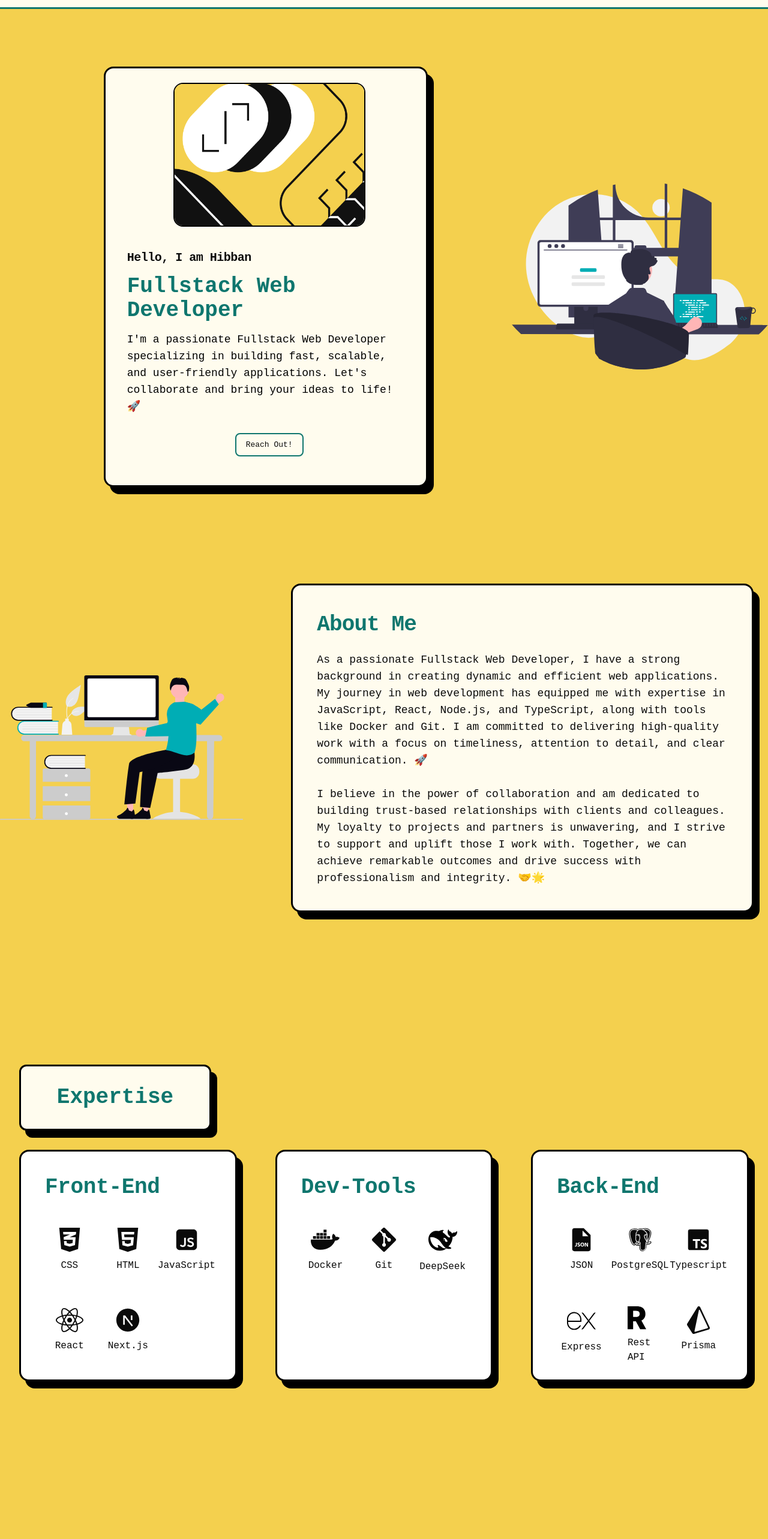
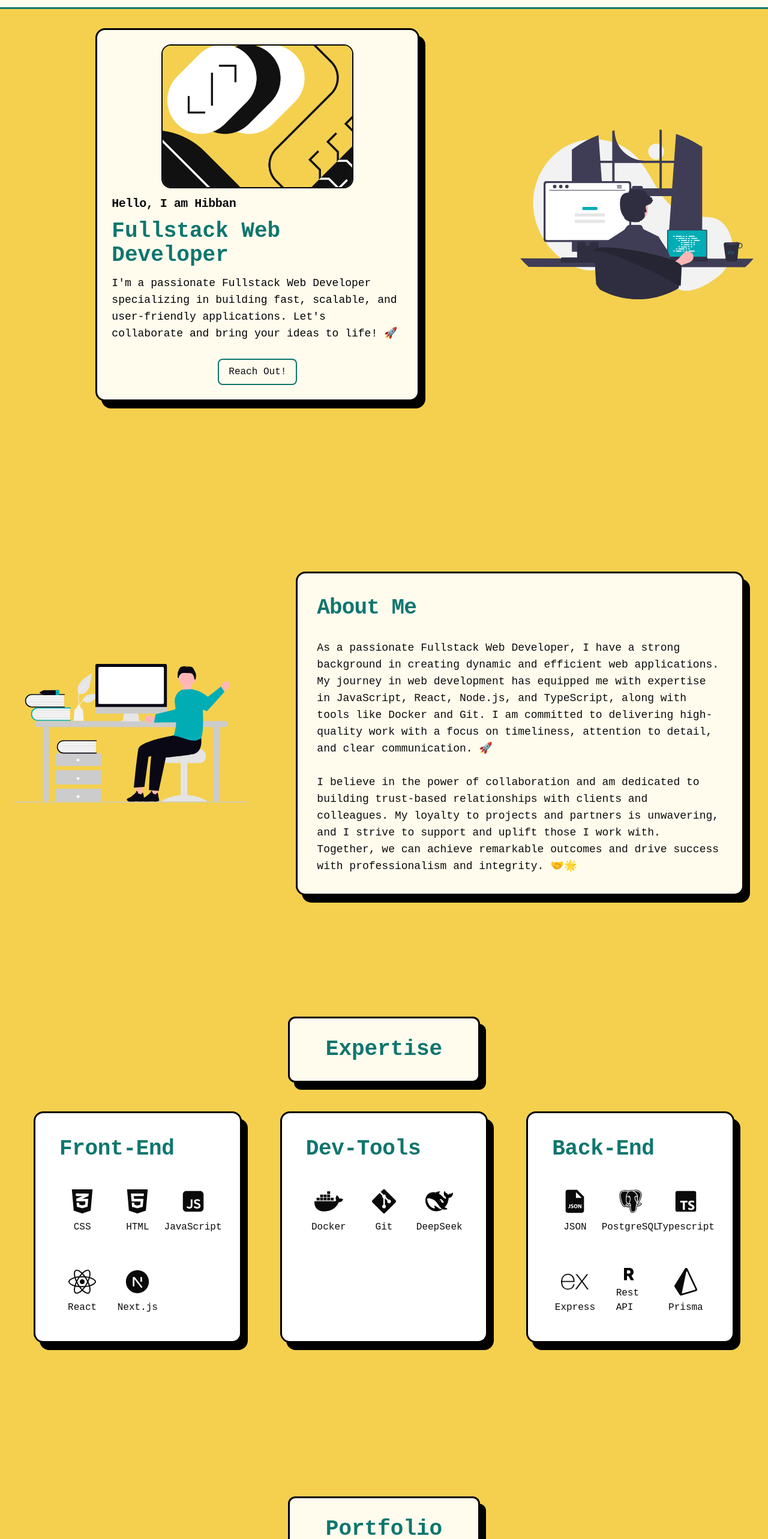
Before and after one commit to hikwoa-hfw/portfolio-web-0610, a Next.js app: page / in a window 1280 px wide. Shown: the part 60-2626 px from the top of the page at 60% size. Built offline with nearby package versions, Linux system fonts and the light colour scheme.

Commit message:
perf: responsive

```diff
--- a/src/components/AboutMe.tsx
+++ b/src/components/AboutMe.tsx
@@ -8,25 +8,43 @@ import Image from "next/image";
 
 const AboutMe = () => {
   return (
-    <main className="yellow py-4" id="about">
-      <div className="yellow container mx-auto grid items-center justify-center lg:py-12">
-        <h1 className="hidden text-4xl text-teal-700">About Me</h1>
-        <div className="my-12 grid gap-8 lg:grid-cols-3">
-          <div className="relative hidden h-[640px] w-full lg:block">
-            <Image src="/Hello.svg" alt="Me" fill objectFit="contain" />
+    <main className="yellow py-4 px-4 sm:px-6" id="about">
+      <div className="yellow container mx-auto grid items-center justify-center lg:py-6">
+        <h1 className="hidden text-2xl sm:text-3xl md:text-4xl text-teal-700">About Me</h1>
+        <div className="my-8 sm:my-12 grid gap-4 sm:gap-8 lg:grid-cols-3">
+          {/* Image for larger screens */}
+          <div className="relative hidden h-[400px] sm:h-[500px] md:h-[600px] lg:h-[640px] w-full lg:block">
+            <Image
+              src="/Hello.svg"
+              alt="Me"
+              fill
+              className="object-contain"
+              priority
+            />
           </div>
-          <div className="col-span-2 mx-6 lg:ml-12 flex items-center">
-            <Card className="rounded-2xl border-[3px] border-black bg-[#fffcee] p-4 shadow-custom lg:w-[830px]">
-              <CardHeader className="flex">
-                <div className="relative h-[200px] w-full lg:hidden">
-                  <Image src="/Hello.svg" alt="Me" fill objectFit="contain" />
+
+          {/* Card Section */}
+          <div className="col-span-2 mx-2 sm:mx-4 lg:ml-12 flex items-center">
+            <Card className="rounded-xl sm:rounded-2xl border-2 sm:border-[3px] border-black bg-[#fffcee] p-2 sm:p-4 shadow-custom w-full lg:w-[830px]">
+              <CardHeader className="flex p-3 sm:p-4">
+                {/* Image for mobile screens */}
+                <div className="relative h-[150px] sm:h-[180px] md:h-[200px] w-full lg:hidden">
+                  <Image
+                    src="/Hello.svg"
+                    alt="Me"
+                    fill
+                    className="object-contain"
+                    priority
+                  />
                 </div>
-                <CardTitle className="cursor-pointer text-2xl lg:text-4xl text-teal-700 transition-all duration-150 hover:underline hover:underline-offset-auto">
+                <CardTitle className="cursor-pointer text-xl sm:text-2xl md:text-3xl lg:text-4xl text-teal-700 transition-all duration-150 hover:underline hover:underline-offset-auto">
                   About Me
                 </CardTitle>
               </CardHeader>
-              <CardContent>
-                <p className="hidden lg:text-lg leading-relaxed lg:block">
+
+              <CardContent className="p-3 sm:p-4">
+                {/* Desktop version */}
+                <p className="hidden lg:block text-base sm:text-lg leading-relaxed">
                   As a passionate Fullstack Web Developer, I have a strong
                   background in creating dynamic and efficient web applications.
                   My journey in web development has equipped me with expertise
@@ -35,14 +53,17 @@ const AboutMe = () => {
                   high-quality work with a focus on timeliness, attention to
                   detail, and clear communication. 🚀
                   <br />
-                  <br />I believe in the power of collaboration and am dedicated
+                  <br />
+                  I believe in the power of collaboration and am dedicated
                   to building trust-based relationships with clients and
                   colleagues. My loyalty to projects and partners is unwavering,
                   and I strive to support and uplift those I work with.
                   Together, we can achieve remarkable outcomes and drive success
                   with professionalism and integrity. 🤝🌟
                 </p>
-                <p className="text-[14px] leading-relaxed lg:hidden">
+
+                {/* Mobile version */}
+                <p className="text-sm sm:text-base leading-relaxed lg:hidden">
                   As a Fullstack Developer, I craft efficient web applications
                   using JavaScript, React, and Node.js. I deliver high-quality
                   work through clear communication and collaborative
--- a/src/components/Expertise.tsx
+++ b/src/components/Expertise.tsx
@@ -14,7 +14,7 @@ import {
 import { RiJavascriptFill, RiNextjsFill } from "react-icons/ri";
 import { SiPrisma } from "react-icons/si";
 import ExpertiseCard2 from "./ExpertiseCard";
-
+import { SiExpress } from "react-icons/si";
 
 const frontEnd = [
   {
@@ -43,7 +43,6 @@ const frontEnd = [
     link: "https://nextjs.org/",
   },
 ];
-
 const devTools = [
   {
     icon: <FaDocker />,
@@ -56,7 +55,17 @@ const devTools = [
     link: "https://git-scm.com/",
   },
   {
-    icon: <Image src="/deepseek.svg" alt="deepseek" width={48} height={48} />,
+    icon: (
+      <div className="relative h-8 w-8 sm:h-10 sm:w-10 lg:h-12 lg:w-12">
+        <Image
+          src="/deepseek.svg"
+          alt="deepseek"
+          fill
+          className="object-contain"
+          sizes="(max-width: 640px) 32px, (max-width: 1024px) 40px, 48px"
+        />
+      </div>
+    ),
     title: "DeepSeek",
     link: "https://deepseek.com/",
   },
@@ -79,12 +88,22 @@ const backEnd = [
     link: "https://www.typescriptlang.org/",
   },
   {
-    icon: <Image src="/Expressjs.svg" alt="express" width={48} height={48} />,
+    icon: <SiExpress />,
     title: "Express",
     link: "https://expressjs.com/",
   },
   {
-    icon: <Image src="/rest.svg" alt="express" width={48} height={48} />,
+    icon: (
+      <div className="relative h-8 w-8 sm:h-10 sm:w-10 lg:h-12 lg:w-12">
+        <Image
+          src="/rest.svg"
+          alt="rest api"
+          fill
+          className="object-contain"
+          sizes="(max-width: 640px) 32px, (max-width: 1024px) 40px, 48px"
+        />
+      </div>
+    ),
     title: "Rest API",
     link: "https://restapi.com/",
   },
@@ -94,17 +113,21 @@ const backEnd = [
     link: "https://prisma.io/",
   },
 ];
-
 const Expertise = () => {
   return (
-    <main className="yellow min-h-screen" id="expertise">
-      <div className="yellow container mx-auto py-16">
-        <div className="flex my-8 mx-auto lg:mx-8 max-w-[240px] lg:max-w-[320px] rounded-xl border-[3px] border-black bg-[#fffcee] p-4 lg:p-8 text-3xl lg:text-4xl font-semibold text-teal-700 shadow-custom">
-          <p className="cursor-pointer transition-all mx-auto duration-150 hover:underline hover:underline-offset-auto">
-            Expertise
-          </p>
+    <main className="yellow min-h-screen py-8 sm:py-12 lg:py-16" id="expertise">
+      <div className="container mx-auto px-4 sm:px-6">
+        {/* Title Section */}
+        <div className="mb-8 flex justify-center sm:mb-12">
+          <div className="w-full max-w-[240px] rounded-lg border-2 border-black bg-[#fffcee] p-3 shadow-custom sm:max-w-[280px] sm:rounded-xl sm:border-[3px] sm:p-4 lg:max-w-[320px] lg:p-8">
+            <p className="cursor-pointer text-center text-2xl font-semibold text-teal-700 transition-all duration-150 hover:underline hover:underline-offset-auto sm:text-3xl lg:text-4xl">
+              Expertise
+            </p>
+          </div>
         </div>
-        <div className="grid lg:grid-cols-3 items-center mx-8 justify-center gap-8 lg:gap-16">
+
+        {/* Cards Grid */}
+        <div className="grid grid-cols-1 gap-6 px-4 sm:grid-cols-2 sm:gap-8 sm:px-6 lg:grid-cols-3 lg:gap-16 lg:px-8">
           <ExpertiseCard2
             job="Front-End"
             icon={frontEnd.map((card) => card.icon)}
--- a/src/components/HeroSection.tsx
+++ b/src/components/HeroSection.tsx
@@ -29,53 +29,53 @@ const linkData = [
 
 const HeroSection = () => {
   return (
-    <main className="yellow lg:h-screen py-8" id="home">
-        <div className="yellow container mx-auto grid lg:py-16 py-4 grid-cols-1 items-center justify-center lg:grid-cols-3">
-          <div className="mx-5 lg:ml-8 lg:mx-0 flex h-full lg:col-span-2">
-            <div className="mx-auto">
-              <Card className="w-full rounded-2xl border-[3px] border-black bg-[#fffcee] shadow-custom lg:w-[540px]">
-                <CardHeader className="ml-3 gap-y-2">
-                  <CardContent>
-                    <div className="relative mx-auto h-[200px] w-[220px] lg:h-[240px] lg:w-[320px]">
+    <main className="yellow min-h-screen py-4 sm:py-6 lg:py-8" id="home">
+      <div className="container mx-auto px-4 sm:px-6 grid grid-cols-1 items-center justify-center gap-8 lg:grid-cols-3">
+        <div className="flex h-full lg:col-span-2">
+          <div className="w-full max-w-[540px] mx-auto">
+            <Card className="rounded-xl sm:rounded-xl lg:rounded-2xl border-2 sm:border-[3px] border-black bg-[#fffcee] shadow-custom">
+              <CardHeader className="space-y-3 p-4 sm:p-6">
+                <CardContent className="p-0">
+                  <div className="relative mx-auto h-[160px] w-[180px] sm:h-[180px] sm:w-[200px] lg:h-[240px] lg:w-[320px]">
                     <Image
                       src="/HeroImage.png"
                       alt="thumbnail"
                       fill
-                        className="mx-auto rounded-2xl border-[2px] border-black"
+                      className="rounded-lg sm:rounded-xl lg:rounded-2xl border-2 border-black object-cover"
+                      priority
                     />
                   </div>
                 </CardContent>
-                  <CardTitle className="text-lg font-semibold lg:text-xl">
+                <CardTitle className="text-base sm:text-lg lg:text-xl font-semibold">
                   Hello, I am Hibban
                 </CardTitle>
-                  <CardDescription className="cursor-pointer text-2xl font-bold text-teal-700 transition-all duration-150 hover:underline hover:underline-offset-auto lg:text-4xl">
+                <CardDescription className="cursor-pointer text-xl sm:text-2xl lg:text-4xl font-bold text-teal-700 transition-all duration-150 hover:underline hover:underline-offset-auto">
                   Fullstack Web Developer
                 </CardDescription>
-                  <CardDescription className="max-w-[940px] text-black lg:text-lg">
+                <CardDescription className="text-sm sm:text-base lg:text-lg text-black">
                   I'm a passionate Fullstack Web Developer specializing in
-                    building fast, scalable, and user-friendly applications.
-                    Let's collaborate and bring your ideas to life! 🚀
+                  building fast, scalable, and user-friendly applications. Let's
+                  collaborate and bring your ideas to life! 🚀
                 </CardDescription>
-                  <CardContent>
+                <CardContent className="p-0">
                   <div className="mt-4 flex justify-center">
                     <Dialog>
                       <DialogTrigger asChild>
-                        <button className="rounded-lg lg:mx-0 mx-4 border-[2px] border-teal-700 p-2 lg:px-4 transition-colors duration-150 hover:bg-teal-700 hover:text-[#fffcee]">
+                        <button className="rounded-md sm:rounded-lg border-2 border-teal-700 px-3 py-2 sm:px-4 text-sm sm:text-base transition-colors duration-150 hover:bg-teal-700 hover:text-[#fffcee]">
                           Reach Out!
                         </button>
                       </DialogTrigger>
-                        <DialogContent className="w-[425px]">
-                          <DialogHeader>
-                            <DialogTitle className="text-2xl font-bold text-teal-700">
+                      <DialogContent className="w-[90vw] max-w-[425px] p-4 sm:p-6">
+                        <DialogHeader className="space-y-2">
+                          <DialogTitle className="text-xl sm:text-2xl font-bold text-teal-700">
                             Contact Me
                           </DialogTitle>
-                            <DialogDescription className="text-gray-700">
-                              Feel free to reach out through any of the
-                              platforms below. I'm looking forward to connecting
-                              with you!
+                          <DialogDescription className="text-sm sm:text-base text-gray-700">
+                            Feel free to reach out through any of the platforms
+                            below. I'm looking forward to connecting with you!
                           </DialogDescription>
                         </DialogHeader>
-                          <div className="flex justify-items-center gap-y-2">
+                        <div className="flex flex-wrap justify-center gap-2 sm:gap-4">
                           {linkData.map((item, index) => (
                             <Link
                               href={item.link}
@@ -86,26 +86,25 @@ const HeroSection = () => {
                               <a
                                 target="_blank"
                                 rel="noopener noreferrer"
-                                  className="m-2 flex max-h-[102px] items-center p-3 transition-all duration-150 hover:rounded-lg hover:border-[2px] hover:border-teal-700 hover:shadow-green"
+                                className="flex items-center p-2 sm:p-3 transition-all duration-150 hover:rounded-lg hover:border-2 hover:border-teal-700 hover:shadow-green"
                               >
-                                  <span className="text-lg">{item.icon}</span>
-                                  <span className="ml-2 hover:underline hover:underline-offset-auto">
+                                <span className="text-base sm:text-lg">{item.icon}</span>
+                                <span className="ml-2 text-sm sm:text-base hover:underline hover:underline-offset-auto">
                                   {item.title}
                                 </span>
                               </a>
                             </Link>
                           ))}
                         </div>
-                          <div className="grid gap-4">
-                            <div className="flex items-center gap-2 text-lg">
-                              <p>or </p>
-                              <h1 className="text-2xl font-bold text-teal-700">
-                                {" "}
+                        <div className="grid gap-3 sm:gap-4">
+                          <div className="flex items-center gap-2">
+                            <p className="text-base sm:text-lg">or</p>
+                            <h1 className="text-xl sm:text-2xl font-bold text-teal-700">
                               Mail Me
                             </h1>
                           </div>
-                            <div className="grid grid-cols-4 items-center gap-4">
-                              <Label htmlFor="subject" className="text-right">
+                          <div className="grid grid-cols-4 items-center gap-3 sm:gap-4">
+                            <Label htmlFor="subject" className="text-right text-sm sm:text-base">
                               Subject
                             </Label>
                             <Input
@@ -114,8 +113,8 @@ const HeroSection = () => {
                               className="col-span-3"
                             />
                           </div>
-                            <div className="grid grid-cols-4 items-center gap-4">
-                              <Label htmlFor="message" className="text-right">
+                          <div className="grid grid-cols-4 items-center gap-3 sm:gap-4">
+                            <Label htmlFor="message" className="text-right text-sm sm:text-base">
                               Message
                             </Label>
                             <Textarea
@@ -124,8 +123,8 @@ const HeroSection = () => {
                               className="col-span-3 shadow-sm"
                             />
                           </div>
-                            <div className="mx-24">
-                              <button className="rounded-lg border-[2px] border-teal-700 p-2 transition-colors duration-150 hover:bg-teal-700 hover:text-[#fffcee]">
+                          <div className="flex justify-center mt-2">
+                            <button className="rounded-md sm:rounded-lg border-2 border-teal-700 px-3 py-2 sm:px-4 text-sm sm:text-base transition-colors duration-150 hover:bg-teal-700 hover:text-[#fffcee]">
                               Send Email!
                             </button>
                           </div>
@@ -138,13 +137,13 @@ const HeroSection = () => {
             </Card>
           </div>
         </div>
-          <div className="relative hidden h-[120px] w-full lg:block lg:h-[600px]">
+        <div className="relative hidden lg:block h-[600px]">
           <Image
             src="/Computer.svg"
             fill
             alt="me"
-              objectFit="contain"
-              className="bg-transparent"
+            className="object-contain bg-transparent"
+            priority
           />
         </div>
       </div>
--- a/src/components/Portfolio.tsx
+++ b/src/components/Portfolio.tsx
@@ -22,12 +22,6 @@ import {
 } from "./ui/dialog";
 import { Button } from "./ui/button";
 
-// Perbaikan interface Props
-interface Props {
-  // Props tidak diperlukan karena data sudah ada di dalam komponen
-}
-
-// Pindahkan data ke dalam array of objects yang lebih terstruktur
 const datas = [
   {
     icon: <RiNextjsFill />,
@@ -39,47 +33,53 @@ const datas = [
   },
 ];
 
-// Hapus props yang tidak diperlukan
 const Portfolio: FC = () => {
   return (
-    <main className="yellow lg:h-screen" id="portfolio">
-      <div className="yellow container mx-auto py-16">
-        <div className="mx-auto flex max-w-[240px] rounded-xl border-[3px] border-black bg-[#fffcee] p-4 text-3xl font-semibold text-teal-700 shadow-custom lg:mx-8 lg:my-8 lg:max-w-[320px] lg:p-8 lg:text-4xl">
-          <p className="mx-auto cursor-pointer transition-all duration-150 hover:underline hover:underline-offset-auto">
+    <main className="yellow min-h-screen py-8 sm:py-12 lg:py-16" id="portfolio">
+      <div className="container mx-auto px-4 sm:px-6">
+        {/* Title Section */}
+        <div className="flex justify-center mb-8 sm:mb-12">
+          <div className="w-full max-w-[240px] sm:max-w-[280px] lg:max-w-[320px] rounded-lg sm:rounded-xl border-2 sm:border-[3px] border-black bg-[#fffcee] p-3 sm:p-4 lg:p-8 shadow-custom">
+            <p className="text-2xl sm:text-3xl lg:text-4xl font-semibold text-teal-700 text-center cursor-pointer transition-all duration-150 hover:underline hover:underline-offset-auto">
               Portfolio
             </p>
           </div>
-        <div className="flex">
-          <div className="mx-auto mt-8 min-w-[320px] md:max-w-[840px] lg:mx-8">
-            <Card className="mx-auto flex w-full rounded-2xl border-[3px] border-black bg-[#fffcee] shadow-custom">
-              <CardHeader className="ml-3 gap-y-2">
-                <CardContent>
+        </div>
+
+        {/* Card Section */}
+        <div className="flex justify-center px-4 sm:px-6 lg:px-8">
+          <Card className="w-full max-w-[320px] sm:max-w-[600px] lg:max-w-[840px] rounded-lg sm:rounded-xl lg:rounded-2xl border-2 sm:border-[3px] border-black bg-[#fffcee] shadow-custom">
+            <CardHeader className="space-y-4 p-4 sm:p-6">
+              <CardContent className="p-0">
+                <div className="relative w-full aspect-video">
                   <Image
                     src="/image.png"
                     alt="thumbnail"
-                    width={480}
-                    height={80}
-                    className="mx-auto rounded-2xl border-[2px] border-black"
+                    fill
+                    className="rounded-lg sm:rounded-xl lg:rounded-2xl border-2 border-black object-cover"
+                    priority
                   />
+                </div>
               </CardContent>
+
               <Dialog>
                 <DialogTrigger asChild>
-                    <CardTitle className="cursor-pointer text-2xl font-bold text-teal-700 transition-all duration-150 hover:underline hover:underline-offset-auto">
+                  <CardTitle className="cursor-pointer text-lg sm:text-xl lg:text-2xl font-bold text-teal-700 transition-all duration-150 hover:underline hover:underline-offset-auto">
                     Company Profile for Hexa Kumpeni Game Booster
                   </CardTitle>
                 </DialogTrigger>
-                  <DialogContent className="w-[360px] rounded-xl lg:w-[800px]">
-                    <DialogHeader>
-                      <DialogTitle className="text-2xl font-bold text-teal-700">
+                <DialogContent className="w-[90vw] max-w-[800px] p-4 sm:p-6">
+                  <DialogHeader className="space-y-2">
+                    <DialogTitle className="text-xl sm:text-2xl font-bold text-teal-700">
                       Project Details
                     </DialogTitle>
-                      <DialogDescription className="text-justify text-gray-700">
+                    <DialogDescription className="text-sm sm:text-base text-justify text-gray-700">
                       Hexa Kumpeni needed a professional website to showcase
                       their game boosting services. The platform needed to
                       provide a seamless booking experience for customers. I
                       was tasked to develop a responsive web application using
                       Next.js and TypeScript. The goal was to create a fast
-                        and user-friendly platform.I built the website using
+                      and user-friendly platform. I built the website using
                       Next.js 13, TypeScript, and Tailwind CSS with focus on
                       performance optimization and responsive design. I
                       implemented continuous deployment through Vercel and
@@ -90,23 +90,27 @@ const Portfolio: FC = () => {
                       and works flawlessly across all devices.
                     </DialogDescription>
                   </DialogHeader>
+                  <div className="mt-4">
                     <Link href="https://hexa-game-boosting.vercel.app/" target="_blank">
-                      <Button>See the project!</Button>
+                      <Button className="w-full sm:w-auto">See the project!</Button>
                     </Link>
+                  </div>
                 </DialogContent>
               </Dialog>
 
-                <CardContent>
-                  <div className="flex max-h-[70px] gap-2">
+              <CardContent className="p-0">
+                <div className="flex items-center gap-2 sm:gap-4">
                   {datas.map((data, index) => (
                     <Link
                       href={data.link}
                       key={index}
                       target="_blank"
                       rel="noopener noreferrer"
-                        className="m-2 flex max-h-[102px] flex-col items-center p-3 text-5xl transition-all duration-150 hover:rounded-lg hover:border-[2px] hover:border-teal-700 hover:shadow-green"
+                      className="group flex items-center p-2 sm:p-3 text-3xl sm:text-4xl lg:text-5xl transition-all duration-150 hover:rounded-lg hover:border-2 hover:border-teal-700 hover:shadow-green"
                     >
+                      <div className="transition-transform duration-200 group-hover:scale-110">
                         {data.icon}
+                      </div>
                     </Link>
                   ))}
                 </div>
@@ -115,7 +119,6 @@ const Portfolio: FC = () => {
           </Card>
         </div>
       </div>
-      </div>
     </main>
   );
 };
--- a/src/components/ui/marqueedialog.tsx
+++ b/src/components/ui/marqueedialog.tsx
@@ -187,10 +187,10 @@ export function Marquee3D() {
         </DialogContent>
       </Dialog>
 
-      {/* <div className="pointer-events-none absolute inset-x-0 top-0 h-1/4 bg-gradient-to-b from-[#F4D04E]"></div>
+      <div className="pointer-events-none absolute inset-x-0 top-0 h-1/4 bg-gradient-to-b from-[#F4D04E]"></div>
       <div className="pointer-events-none absolute inset-x-0 bottom-0 h-1/4 bg-gradient-to-t from-[#F4D04E]"></div>
       <div className="pointer-events-none absolute inset-y-0 left-0 w-1/4 bg-gradient-to-r from-[#F4D04E]"></div>
-      <div className="pointer-events-none absolute inset-y-0 right-0 w-1/4 bg-gradient-to-l from-[#F4D04E]"></div> */}
+      <div className="pointer-events-none absolute inset-y-0 right-0 w-1/4 bg-gradient-to-l from-[#F4D04E]"></div>
     </div>
   );
 }
```
Also changed, not shown: src/components/Experience.tsx (+22 -17 lines), src/components/Testimonials.tsx (+21 -11 lines). Lines whose indentation alone changed are shown as unchanged.
